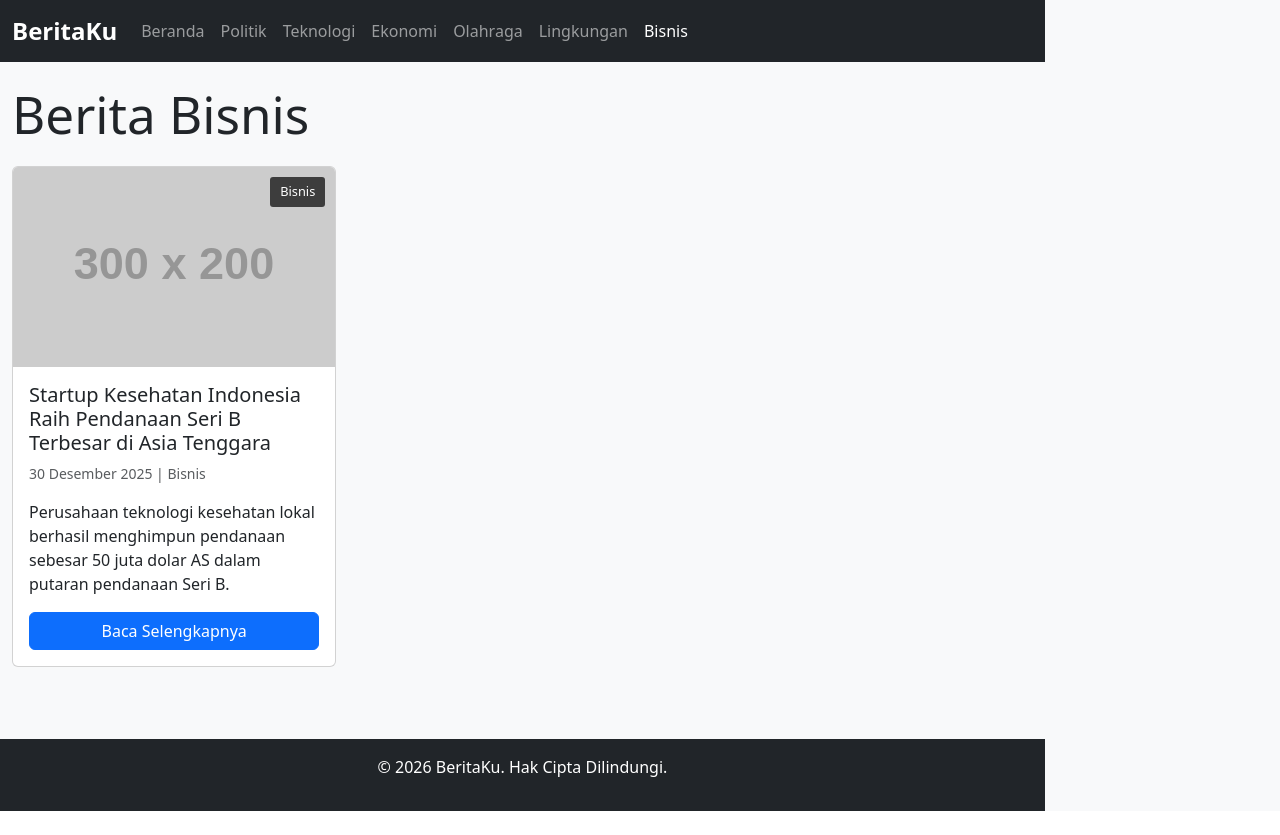
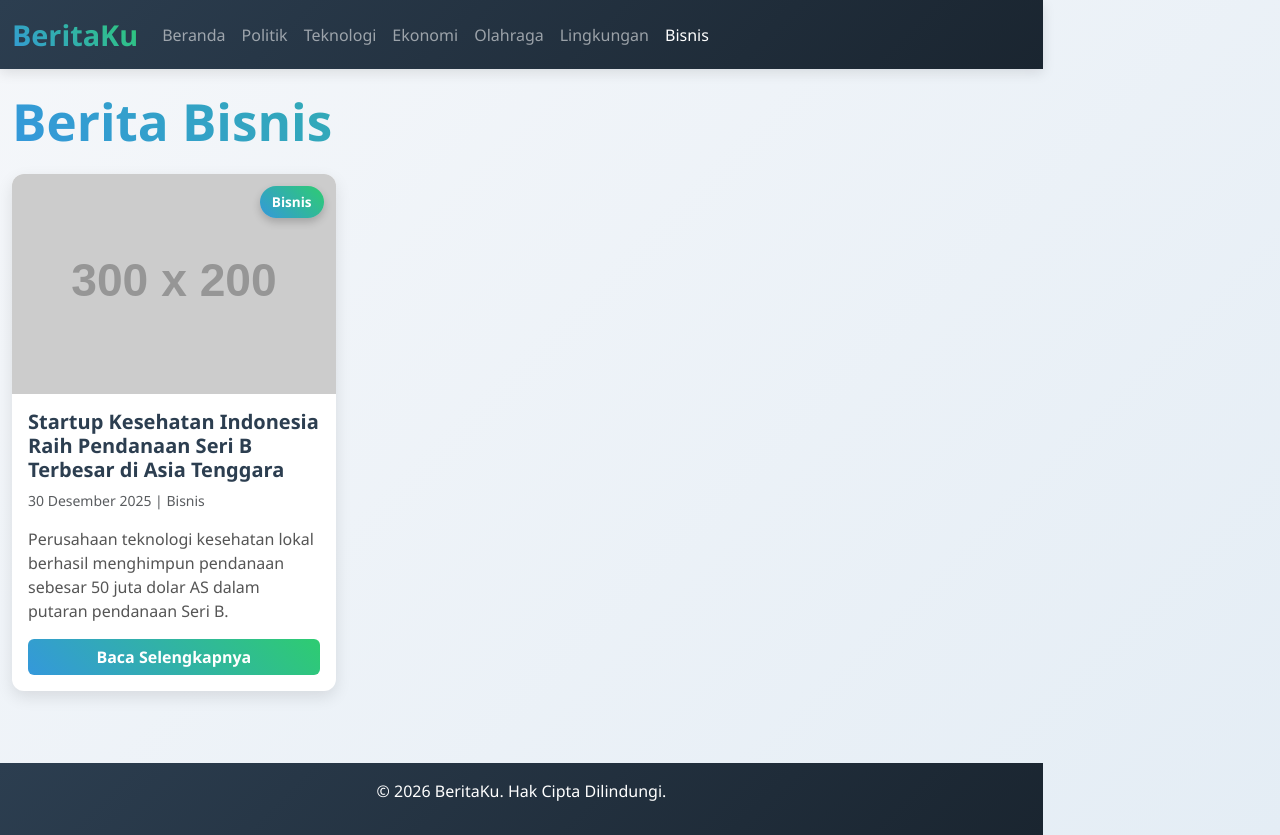
Before and after one commit to ayradahiya428-boop/uas-berita, a React (Vite) app: page /kategori/bisnis in a window 1280 px wide. Before the commit the page ends 811 px from the top, so only its background shows below. Built offline with nearby package versions, Linux system fonts and the light colour scheme.

Commit message:
fitur: perbarui tampilan UI agar lebih menarik dan modern

```diff
--- a/src/App.css
+++ b/src/App.css
@@ -1,49 +1,127 @@
 /* Custom styles for news website */
 
 body {
-  background-color: #f8f9fa;
+  background: linear-gradient(135deg, #f5f7fa 0%, #e4edf5 100%);
+  min-height: 100vh;
+  font-family: 'Segoe UI', Tahoma, Geneva, Verdana, sans-serif;
+}
+
+.navbar {
+  box-shadow: 0 4px 12px rgba(0, 0, 0, 0.1);
+  background: linear-gradient(135deg, #2c3e50 0%, #1a2530 100%) !important;
+}
+
+.navbar-brand {
+  font-weight: bold;
+  font-size: 1.8rem;
+  background: linear-gradient(45deg, #3498db, #2ecc71);
+  -webkit-background-clip: text;
+  -webkit-text-fill-color: transparent;
+  background-clip: text;
+}
+
+.nav-link {
+  transition: all 0.3s ease;
+}
+
+.nav-link:hover {
+  color: #3498db !important;
+  transform: translateY(-2px);
 }
 
 .news-card {
-  transition: transform 0.3s ease, box-shadow 0.3s ease;
+  transition: all 0.3s ease;
+  border: none;
+  border-radius: 12px;
+  overflow: hidden;
+  box-shadow: 0 6px 16px rgba(0, 0, 0, 0.1);
+  background: white;
+  height: 100%;
 }
 
 .news-card:hover {
-  transform: translateY(-5px);
-  box-shadow: 0 4px 15px rgba(0, 0, 0, 0.15);
+  transform: translateY(-8px);
+  box-shadow: 0 12px 24px rgba(0, 0, 0, 0.15);
 }
 
 .news-image {
-  height: 200px;
+  height: 220px;
   object-fit: cover;
+  transition: transform 0.3s ease;
+}
+
+.news-card:hover .news-image {
+  transform: scale(1.05);
 }
 
 .category-badge {
   position: absolute;
-  top: 10px;
-  right: 10px;
-  background-color: rgba(0, 0, 0, 0.7);
+  top: 12px;
+  right: 12px;
+  background: linear-gradient(45deg, #3498db, #2ecc71);
   color: white;
-  padding: 5px 10px;
-  border-radius: 3px;
-  font-size: 0.8rem;
+  padding: 6px 12px;
+  border-radius: 20px;
+  font-size: 0.85rem;
+  font-weight: bold;
+  box-shadow: 0 4px 8px rgba(0, 0, 0, 0.2);
 }
 
-.navbar-brand {
-  font-weight: bold;
-  font-size: 1.5rem;
+.card-title {
+  font-weight: 700;
+  color: #2c3e50;
+  transition: color 0.3s ease;
+}
+
+.news-card:hover .card-title {
+  color: #3498db;
+}
+
+.card-text {
+  color: #555;
+}
+
+.btn-primary {
+  background: linear-gradient(45deg, #3498db, #2ecc71);
+  border: none;
+  transition: all 0.3s ease;
+  font-weight: 600;
+}
+
+.btn-primary:hover {
+  transform: translateY(-2px);
+  box-shadow: 0 6px 12px rgba(52, 152, 219, 0.4);
+  background: linear-gradient(45deg, #2980b9, #27ae60);
 }
 
 footer {
   margin-top: auto;
+  background: linear-gradient(135deg, #2c3e50 0%, #1a2530 100%);
+  color: white;
+  padding: 20px 0;
 }
 
 .news-detail-content {
   line-height: 1.8;
+  font-size: 1.1rem;
+  color: #333;
+}
+
+.page-title {
+  background: linear-gradient(45deg, #3498db, #2ecc71);
+  -webkit-background-clip: text;
+  -webkit-text-fill-color: transparent;
+  background-clip: text;
+  font-weight: 700;
+  margin-bottom: 1.5rem;
 }
 
 @media (max-width: 768px) {
   .news-card {
-    margin-bottom: 20px;
+    margin-bottom: 25px;
+  }
+
+  .navbar-brand {
+    font-size: 1.5rem;
   }
 }
--- a/src/pages/Home.jsx
+++ b/src/pages/Home.jsx
@@ -19,7 +19,7 @@ const Home = () => {
 
   return (
     <div>
-      <h1 className="mb-4">{title}</h1>
+      <h1 className="mb-4 page-title">{title}</h1>
       <NewsList newsItems={filteredNews} />
       {filteredNews.length === 0 && (
         <div className="text-center py-5">
--- a/src/pages/NewsDetail.jsx
+++ b/src/pages/NewsDetail.jsx
@@ -25,7 +25,7 @@ const NewsDetail = () => {
       <Card>
         <Card.Img variant="top" src={news.imageUrl} style={{ height: '400px', objectFit: 'cover' }} />
         <Card.Body>
-          <Card.Title className="mb-3">{news.title}</Card.Title>
+          <Card.Title className="mb-3 page-title">{news.title}</Card.Title>
           <Card.Subtitle className="mb-3 text-muted">{news.date} | {news.category}</Card.Subtitle>
           <Card.Text className="news-detail-content">{news.content}</Card.Text>
         </Card.Body>
```
